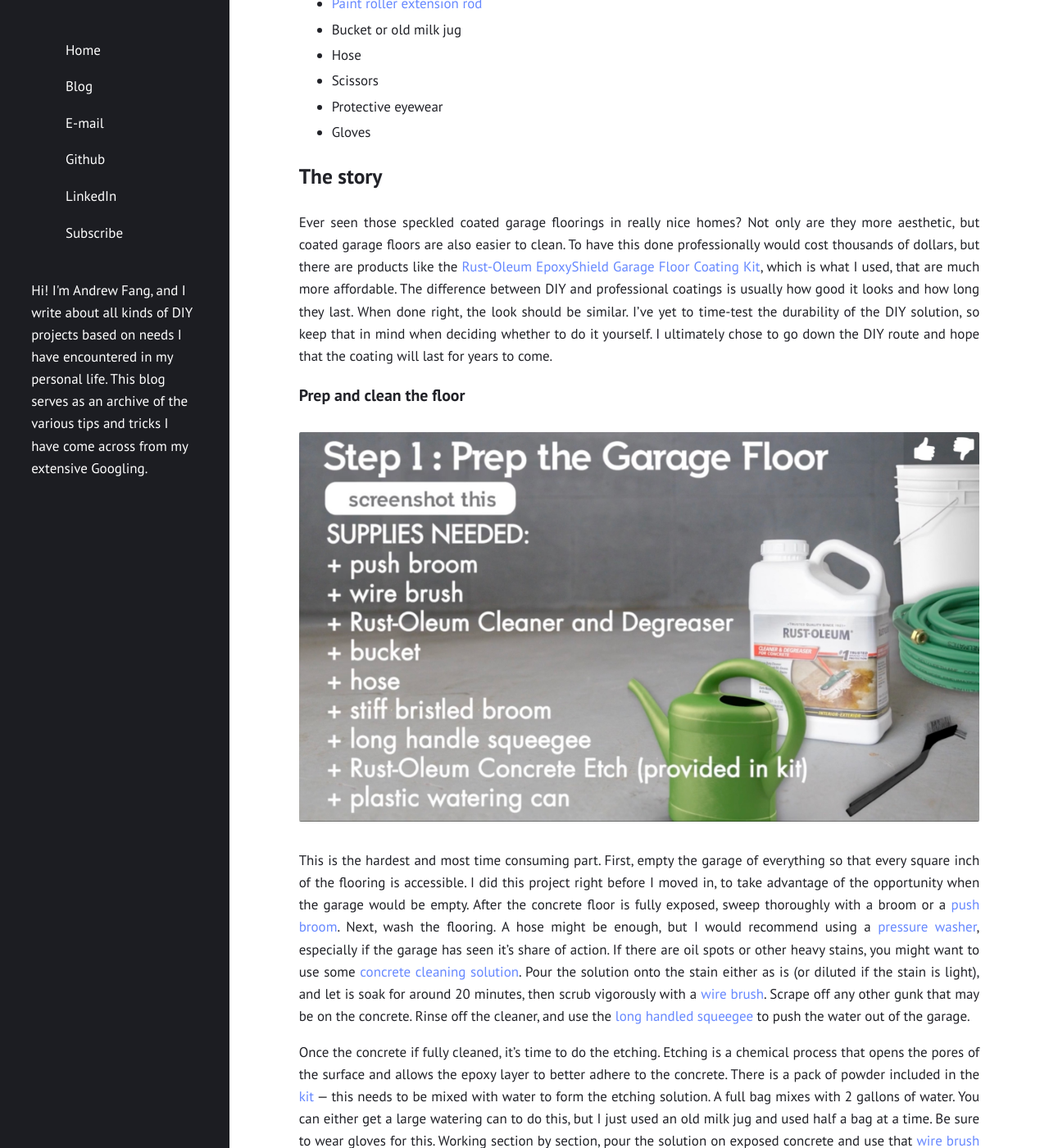
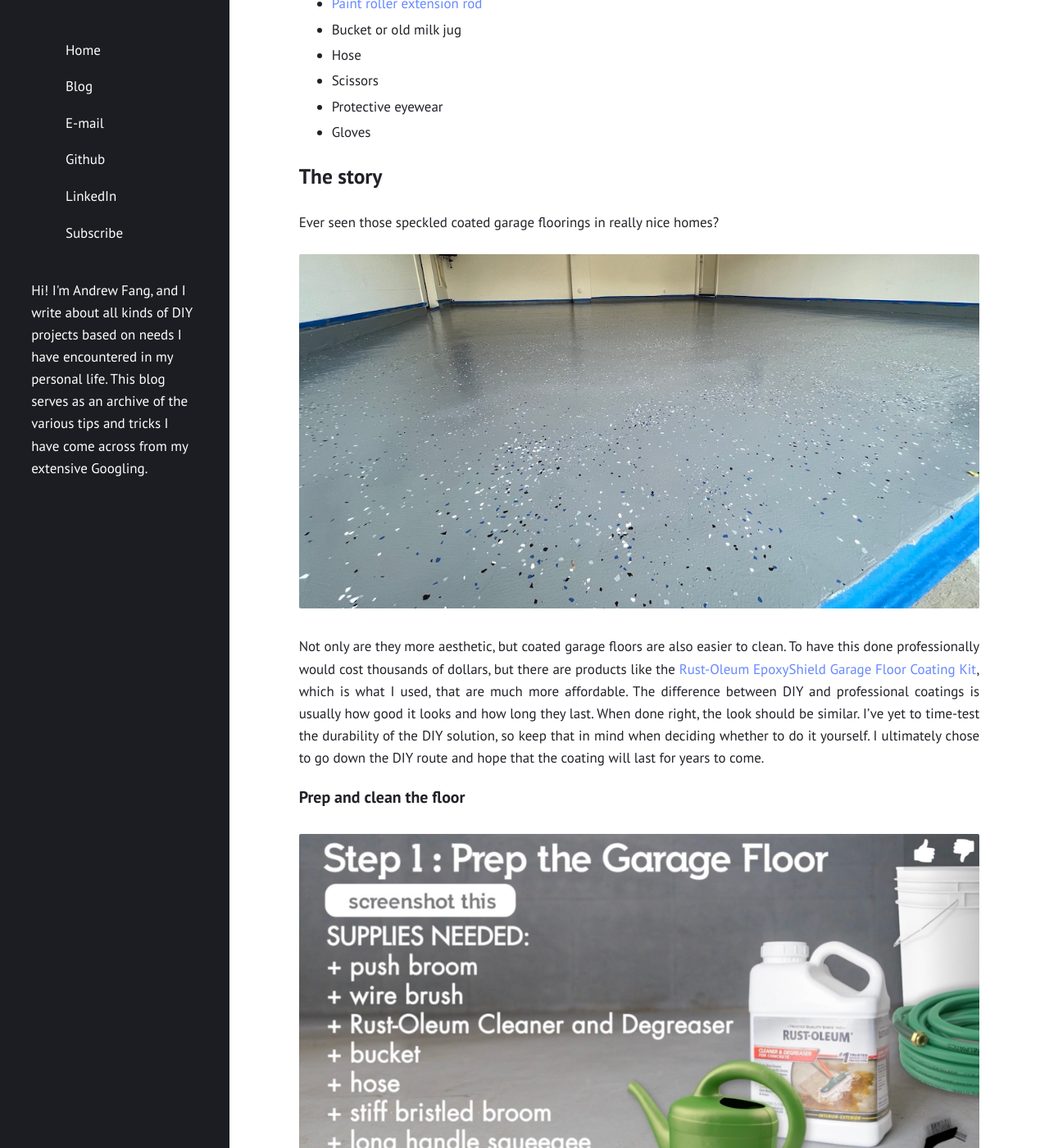
Before and after one commit to andrewfang/blog, a Jekyll site: the page built from _posts/2022-07-18-how-to-epoxy-garage-flooring.markdown, in a window 1280 px wide and 1400 px high, scrolled down 892 px. Shown: the whole window at 82% size. Built offline with Jekyll 4.4.1, drawn with Linux system fonts in a browser that asks for light colours; a script that is not in the unit is left out; comment, search, counter and statistics services are not loaded.

```diff
--- a/_posts/2022-07-18-how-to-epoxy-garage-flooring.markdown
+++ b/_posts/2022-07-18-how-to-epoxy-garage-flooring.markdown
@@ -208,11 +208,15 @@ description: Painting on a layer of epoxy to the floor of a garage to make it pr
 
 ## The story
 
-Ever seen those speckled coated garage floorings in really nice homes? Not only are they more aesthetic, but coated garage floors are also easier to clean. To have this done professionally would cost thousands of dollars, but there are products like the [Rust-Oleum EpoxyShield Garage Floor Coating Kit](https://amzn.to/3O9vfVq), which is what I used, that are much more affordable. The difference between DIY and professional coatings is usually how good it looks and how long they last. When done right, the look should be similar. I've yet to time-test the durability of the DIY solution, so keep that in mind when deciding whether to do it yourself. I ultimately chose to go down the DIY route and hope that the coating will last for years to come.
+Ever seen those speckled coated garage floorings in really nice homes?
+
+![completed floor]({{site.assets_dir}}/2022-07-18/epoxy_finished.jpg)
+
+Not only are they more aesthetic, but coated garage floors are also easier to clean. To have this done professionally would cost thousands of dollars, but there are products like the [Rust-Oleum EpoxyShield Garage Floor Coating Kit](https://amzn.to/3O9vfVq), which is what I used, that are much more affordable. The difference between DIY and professional coatings is usually how good it looks and how long they last. When done right, the look should be similar. I've yet to time-test the durability of the DIY solution, so keep that in mind when deciding whether to do it yourself. I ultimately chose to go down the DIY route and hope that the coating will last for years to come.
 
 ### Prep and clean the floor
 
-![cleaned floor]({{site.assets_dir}}/2022-07-18/step1-prep.jpg)
+![step 1 - prep]({{site.assets_dir}}/2022-07-18/step1-prep.jpg)
 
 This is the hardest and most time consuming part. First, empty the garage of everything so that every square inch of the flooring is accessible. I did this project right before I moved in, to take advantage of the opportunity when the garage would be empty. After the concrete floor is fully exposed, sweep thoroughly with a broom or a [push broom](https://amzn.to/3B2wz9T). Next, wash the flooring. A hose might be enough, but I would recommend using a [pressure washer](https://amzn.to/3IJptbS), especially if the garage has seen it's share of action. If there are oil spots or other heavy stains, you might want to use some [concrete cleaning solution](https://amzn.to/3IJdHyr). Pour the solution onto the stain either as is (or diluted if the stain is light), and let is soak for around 20 minutes, then scrub vigorously with a [wire brush](https://amzn.to/3uTBTsb). Scrape off any other gunk that may be on the concrete. Rinse off the cleaner, and use the [long handled squeegee](https://amzn.to/3cn8cJF) to push the water out of the garage.
 
@@ -256,7 +260,7 @@ Wearing protective gloves, mix both sides of the pouch provided in the [kit](htt
 
 Wait 8-12 hours before foot traffic, 1-2 days before vehicle traffic.
 
-![cleaned floor]({{site.assets_dir}}/2022-07-18/epoxy_finished.jpg)
+![completed floor]({{site.assets_dir}}/2022-07-18/epoxy_finished.jpg)
 
 
 <div id="amzn-assoc-ad-c297f70c-2f23-4024-951a-78d6540cc89d"></div><script async src="//z-na.amazon-adsystem.com/widgets/onejs?MarketPlace=US&adInstanceId=c297f70c-2f23-4024-951a-78d6540cc89d"></script>
```
Also changed, not shown: other parts of _posts/2022-07-18-how-to-epoxy-garage-flooring.markdown (+3 -3 lines), assets/images/2022-07-18/step2-repair.jpg.
